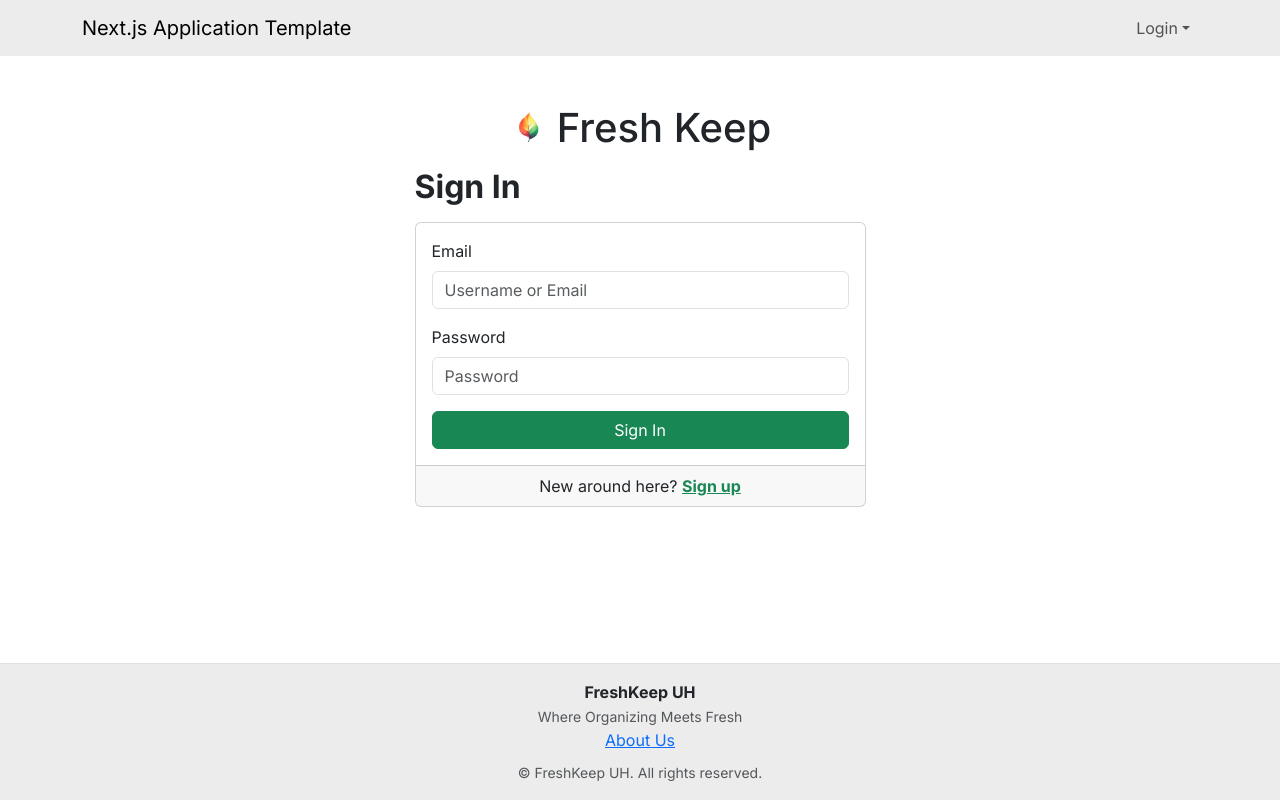
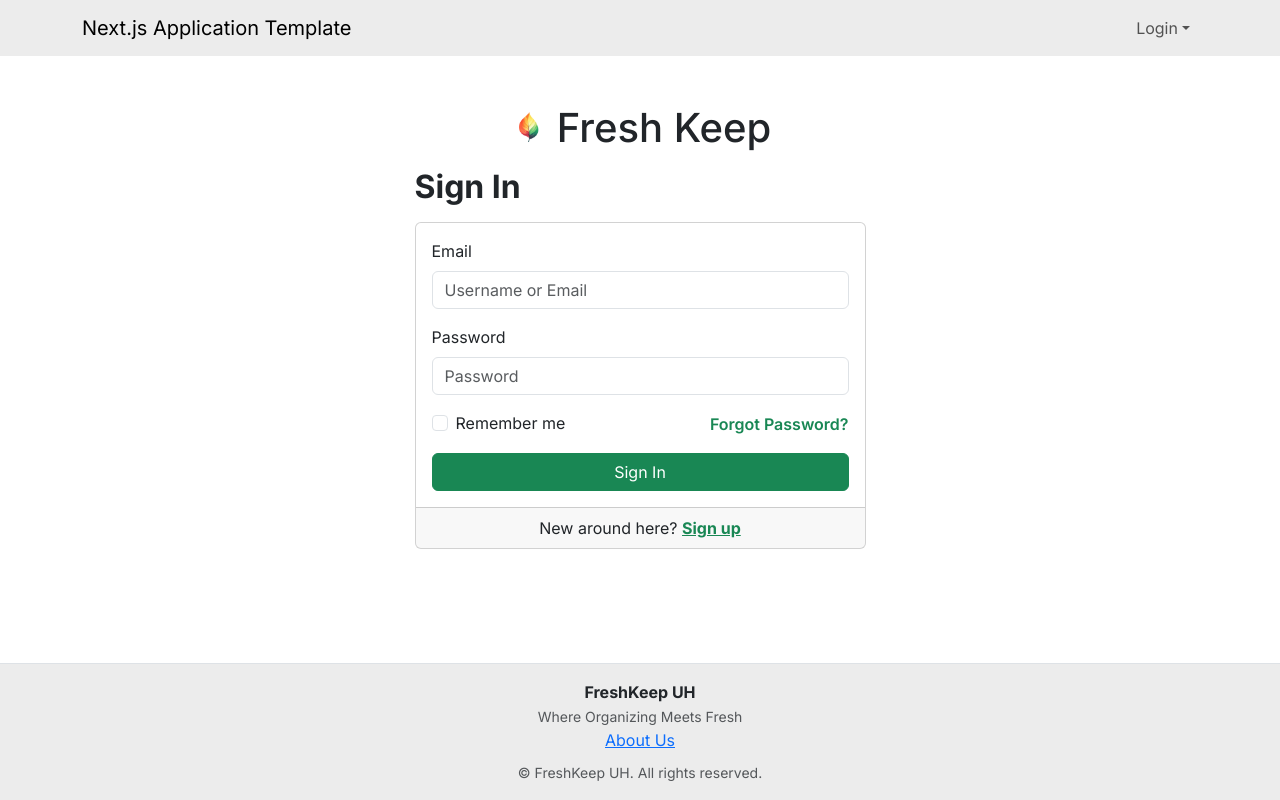
Before and after one commit to freshkeepuh/freshkeep, a Next.js app: page /auth/signin in a window 1280 px wide. Built offline with nearby package versions, Linux system fonts and the light colour scheme; no server answers.

Commit message:
Stage 2 mockup finished
Added Remember me button aswell as Forgot password link

```diff
--- a/package.json
+++ b/package.json
@@ -27,6 +27,7 @@
     "react-bootstrap-icons": "^1.11.4",
     "react-dom": "^18",
     "react-hook-form": "^7.52.0",
+    "react-icons": "^5.5.0",
     "sweetalert": "^2.1.2",
     "ts-node": "10.9.2",
     "yup": "^1.4.0"
--- a/src/app/auth/signin/page.tsx
+++ b/src/app/auth/signin/page.tsx
@@ -6,13 +6,15 @@ import { Button, Card, Col, Container, Form, Row, Image } from 'react-bootstrap'
 const SignIn = () => {
   const handleSubmit = async (e: React.FormEvent<HTMLFormElement>) => {
     e.preventDefault();
+
     const target = e.target as typeof e.target & {
       email: { value: string };
       password: { value: string };
+      rememberMe?: { checked: boolean };
     };
+
     const email = target.email.value;
     const password = target.password.value;
-
     const result = await signIn('credentials', {
       callbackUrl: '/list',
       email,
@@ -32,7 +34,7 @@ const SignIn = () => {
             {/* Logo + Title */}
             <div className="d-flex align-items-center justify-content-center mb-3">
               <Image
-                src="/multicolor-leaf2.png" // <-- Place your logo in public/images/
+                src="/multicolor-leaf2.png"
                 alt="Fresh Keep Logo"
                 width={40}
                 height={40}
@@ -66,6 +68,19 @@ const SignIn = () => {
                     />
                   </Form.Group>
 
+                  {/* Remember me + Forgot password */}
+                  <div className="d-flex justify-content-between align-items-center mb-3">
+                    <Form.Check
+                      type="checkbox"
+                      id="rememberMe"
+                      name="rememberMe"
+                      label="Remember me"
+                    />
+                    <a href="/forgot-password" className="fw-semibold text-success text-decoration-none">
+                      Forgot Password?
+                    </a>
+                  </div>
+
                   <div className="d-grid">
                     <Button type="submit" variant="success">
                       Sign In
@@ -73,6 +88,7 @@ const SignIn = () => {
                   </div>
                 </Form>
               </Card.Body>
+
               <Card.Footer className="text-center">
                 New around here?
                 {' '}
```
Also changed, not shown: 1 other file (tests, documents, lock files or other folders).
